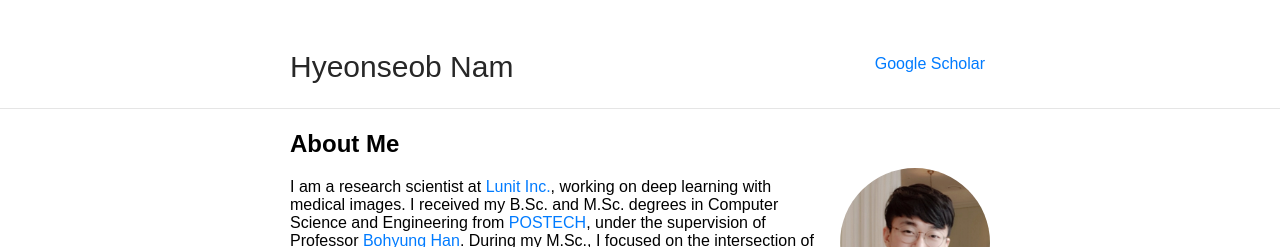
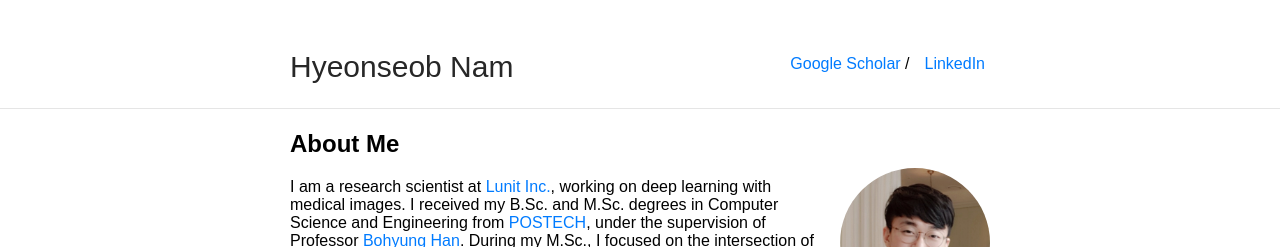
Before and after one commit to gholste/hyeonseobnam.github.io, a Jekyll site: the page built from index.md, in a window 1280 px wide. Shown: the top 247 px of the page. Built offline with Jekyll 4.4.1, drawn with Linux system fonts in a browser that asks for light colours.

Commit message:
Update _config.yml

```diff
--- a/_config.yml
+++ b/_config.yml
@@ -13,3 +13,5 @@ sass:
 nav:
  - name: "Google Scholar"
    link: "https://scholar.google.com/citations?user=X9BkR3MAAAAJ/"
+ - name: "LinkedIn"
+   link: "https://www.linkedin.com/in/hyeonseob-nam/"
```
